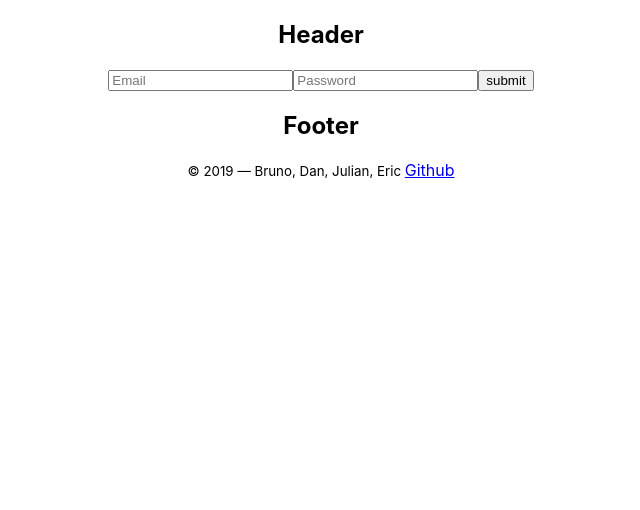
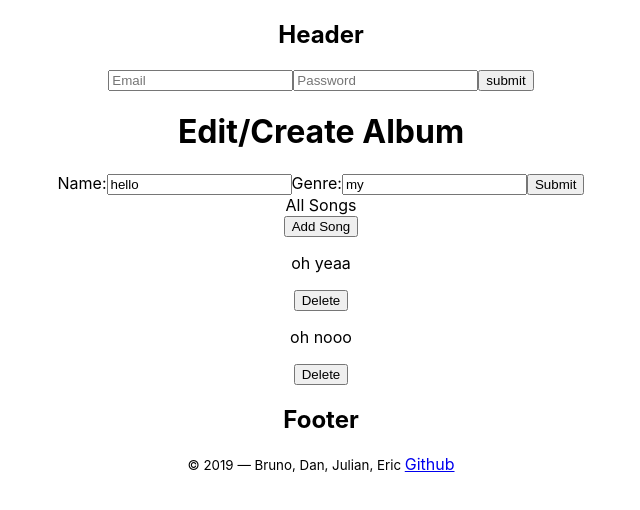
Before and after one commit to dgillen27/beat-hostR-1, a React (Create React App) app in the folder client/: page /artists/1/album in a window 1280 px wide. Shown: the top 510 px of the page, without its empty margins (319-959 px from the left). Built offline with nearby package versions, Linux system fonts and the light colour scheme.

Commit message:
Add routes to ArtistList, ArtistProfile, EditAlbum, and EditSong

```diff
--- a/client/src/App.js
+++ b/client/src/App.js
@@ -32,9 +32,9 @@ class App extends Component {
         <Header />
         <Route exact path="/" component={Welcome}/>
         <Route exact path="/artists/" component={ArtistList}/>
-        <Route exact path="/artists/id/:id" component={ArtistProfile}/>
-        <Route exact path="/artists/id/:id/album" component={EditAlbum}/>
-        <Route exact path="/artists/id/:id/album/:album_id" component={EditSong}/>
+        <Route exact path="/artists/:id" component={ArtistProfile}/>
+        <Route exact path="/artists/:id/album" component={EditAlbum}/>
+        <Route exact path="/artists/:id/album/:album_id" component={EditSong}/>
         <Footer />
       </div>
     );
--- a/client/src/components/ArtistList.jsx
+++ b/client/src/components/ArtistList.jsx
@@ -13,8 +13,8 @@ class ArtistList extends Component {
     this.handleClick = this.handleClick.bind(this);
   }
 
-  handleClick() {
-    this.props.history.push("/artists/id/:id")
+  handleClick(id) {
+    this.props.history.push(`/artists/${id}`)
   }
 
   async getArtists() {
@@ -34,7 +34,7 @@ class ArtistList extends Component {
       <div className="artistList">
         {artists.map(artist => (
           <div className="artist" key={artist.id}>
-            <div onClick={this.handleClick}>{artist.name}</div>
+            <div onClick={() => this.handleClick(artist.id)}>{artist.name}</div>
           </div>
         ))}
       </div>
--- a/client/src/components/ArtistProfile.jsx
+++ b/client/src/components/ArtistProfile.jsx
@@ -31,7 +31,8 @@ class ArtistProfile extends Component {
   }
 
   handleClick() {
-    this.props.history.push("/artists/id/:id/album");
+    const id = this.props.match.params.id;
+    this.props.history.push(`/artists/${id}/album`);
   }
 
   async getAlbums(artist) {
--- a/client/src/components/EditAlbum.jsx
+++ b/client/src/components/EditAlbum.jsx
@@ -25,7 +25,8 @@ class EditAlbum extends Component {
   }
 
   handleSubmit() {
-    this.props.history.push("/artists/id/:id")
+    const id = this.props.match.params.id;
+    this.props.history.push(`/artists/${id}`);
   }
 
   handleChange(ev) {
@@ -78,8 +79,9 @@ class EditAlbum extends Component {
     // }) may need to work on this more
   }
 
-  createSong() {
-    this.props.history.push("/artists/id/:id/album/:album_id")
+  createSong(album_id) {
+    const id = this.props.match.params.id;
+    this.props.history.push(`/artists/${id}/album/${album_id}`)
   }
 
   componentDidMount() {
@@ -128,7 +130,7 @@ class EditAlbum extends Component {
         </form>
         <div className="song-list">
           <div>All Songs</div>
-          <button onClick={this.createSong}>Add Song</button>
+          <button onClick={() => this.createSong(3)}>Add Song</button>
           {songsOfAlbum.map(song => (
             <div className="artist" key={song.id}>
               <p>{song.name}</p>
--- a/client/src/components/EditSong.jsx
+++ b/client/src/components/EditSong.jsx
@@ -34,7 +34,8 @@ class EditSong extends Component {
       file_url
     }
     // const lastSong = await postSong(newSong);
-    this.props.history.push("/artists/id/:id/album")
+    const id = this.props.match.params.id;
+    this.props.history.push(`/artists/${id}/album`)
   }
 
 
```
